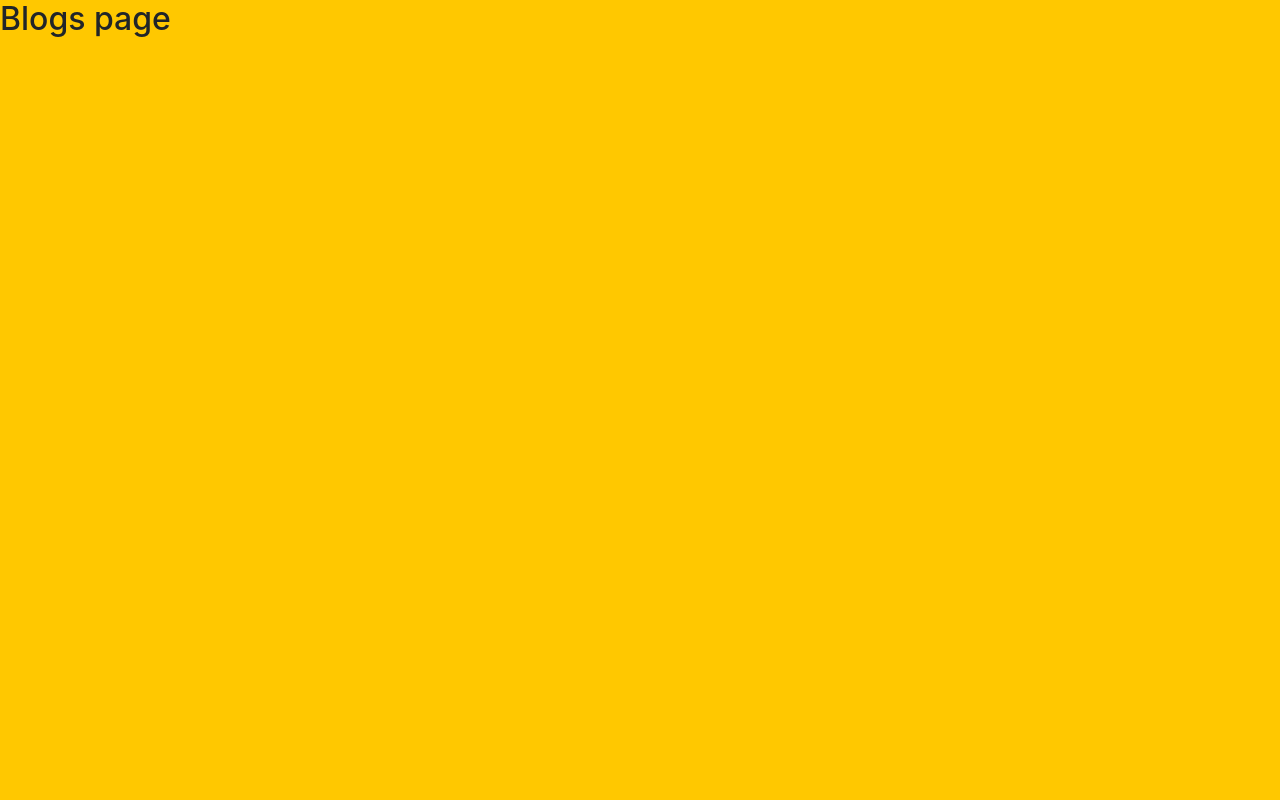
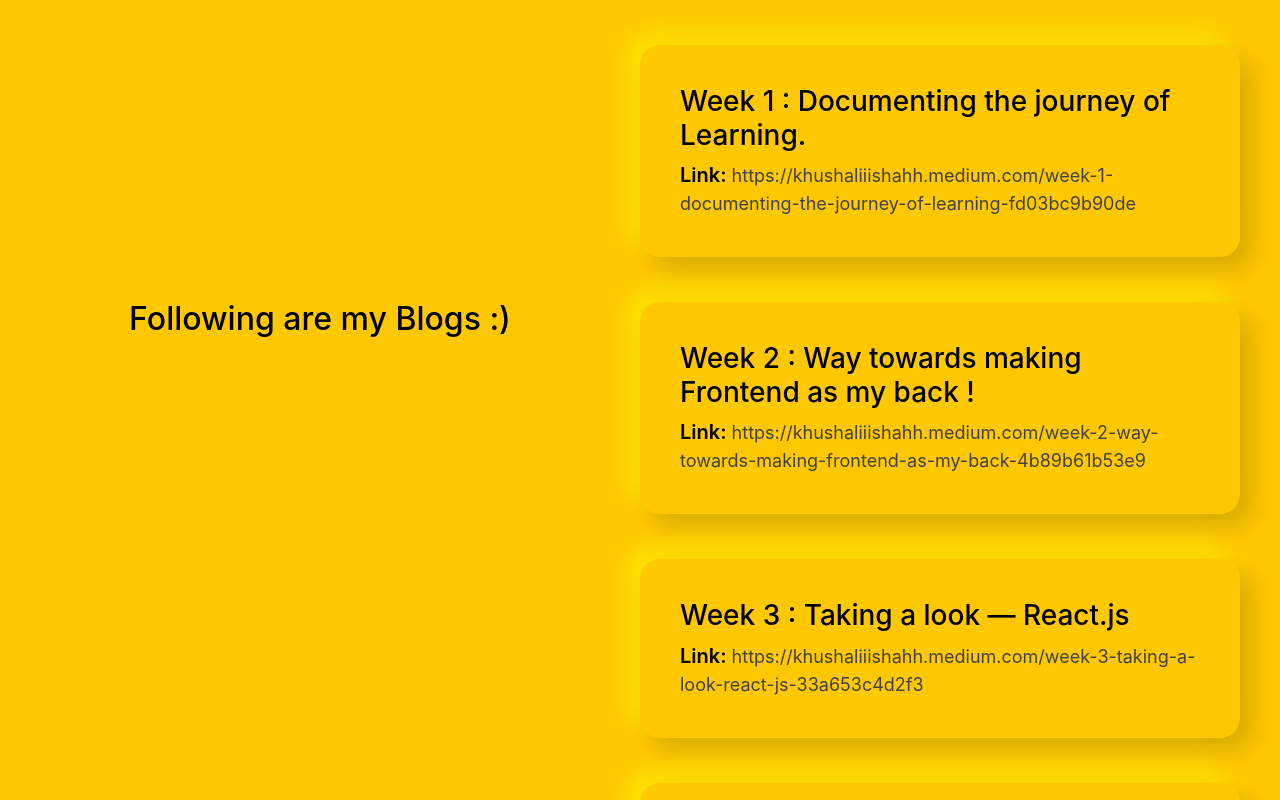
Before and after one commit to khushali77/PortfolioReactjs, a React (Create React App) app: page /blogs in a window 1280 px wide. Shown: the top 800 px of the page. Built offline with nearby package versions, Linux system fonts and the light colour scheme.

Commit message:
Added: Blogs Page

```diff
--- a/src/App.css
+++ b/src/App.css
@@ -72,6 +72,7 @@ body{
 .projects{
   display: grid;
   grid-template-columns: 1fr 1fr;
+  color: black;
 }
 
 .heading{
@@ -81,6 +82,14 @@ body{
 
 .projects h2{
   font-size: 48px;
+}
+
+.projects a{
+  color: rgb(66, 64, 64);
+}
+
+.blogs a{
+  color: rgb(66, 64, 64);
 }
 
 li{
@@ -98,6 +107,13 @@ li{
   padding: 40px;
   margin-top: 45px;
   margin-right: 40px;
+  margin-bottom: 45px;
+}
+
+.blogs{
+  display: grid;
+  grid-template-columns: 1fr 1fr;
+  color: black;
 }
 
 .label{
--- a/src/data.js
+++ b/src/data.js
@@ -15,4 +15,30 @@ export const projectlist = [
     },
 ]
 
-export default projectlist;
+export const bloglist = [
+    {
+        "id":"1",
+        "name": "Week 1 : Documenting the journey of Learning.",
+        "link":"https://khushaliiishahh.medium.com/week-1-documenting-the-journey-of-learning-fd03bc9b90de"
+    },
+    {
+        "id":"2",
+        "name": "Week 2 : Way towards making Frontend as my back !",
+        "link":"https://khushaliiishahh.medium.com/week-2-way-towards-making-frontend-as-my-back-4b89b61b53e9"
+    },
+    {
+        "id":"3",
+        "name": "Week 3 : Taking a look — React.js",
+        "link":"https://khushaliiishahh.medium.com/week-3-taking-a-look-react-js-33a653c4d2f3"
+    },
+    {
+        "id":"4",
+        "name": "Week 4: Hailing to React.js",
+        "link":"https://khushaliiishahh.medium.com/week-4-hailing-to-react-js-cbd004f1553"
+    },
+    {
+        "id":"5",
+        "name": "How To Deal with Yourself when You are not Ready",
+        "link":"https://khushaliiishahh.medium.com/how-to-deal-with-yourself-when-you-are-not-ready-aa262faf953f"
+    }
+]
--- a/src/pages/Blogs.jsx
+++ b/src/pages/Blogs.jsx
@@ -1,8 +1,27 @@
 import React from "react";
+import {bloglist} from "../data";
 
 function Blogs(){
+
+    function ProjectIndi(props){
+        return(
+            <div className="project__indi">
+                <h3>{props.data.name}</h3>
+                <span className="label">Link: </span><a className="labelans" href={props.data.link} target="_blank">{props.data.link}</a><br/>
+            </div>
+        );
+    }
+
+
     return(
-        <h2>Blogs page</h2>
+        <div className="blogs">
+            <div className="heading">
+                <h2>Following are my Blogs :)</h2>
+            </div>
+            <div className="bloglist">
+                {bloglist.map(item=>(<li key={item.id}><ProjectIndi data={item}/></li>))}
+            </div>
+        </div>
     );
 }
 
--- a/src/pages/Projects.jsx
+++ b/src/pages/Projects.jsx
@@ -1,5 +1,5 @@
 import React from "react";
-import projectlist from "../data.js";
+import {projectlist} from "../data.js";
 
 function Projects(){
 
```
Also changed, not shown: public/manifest.json.
